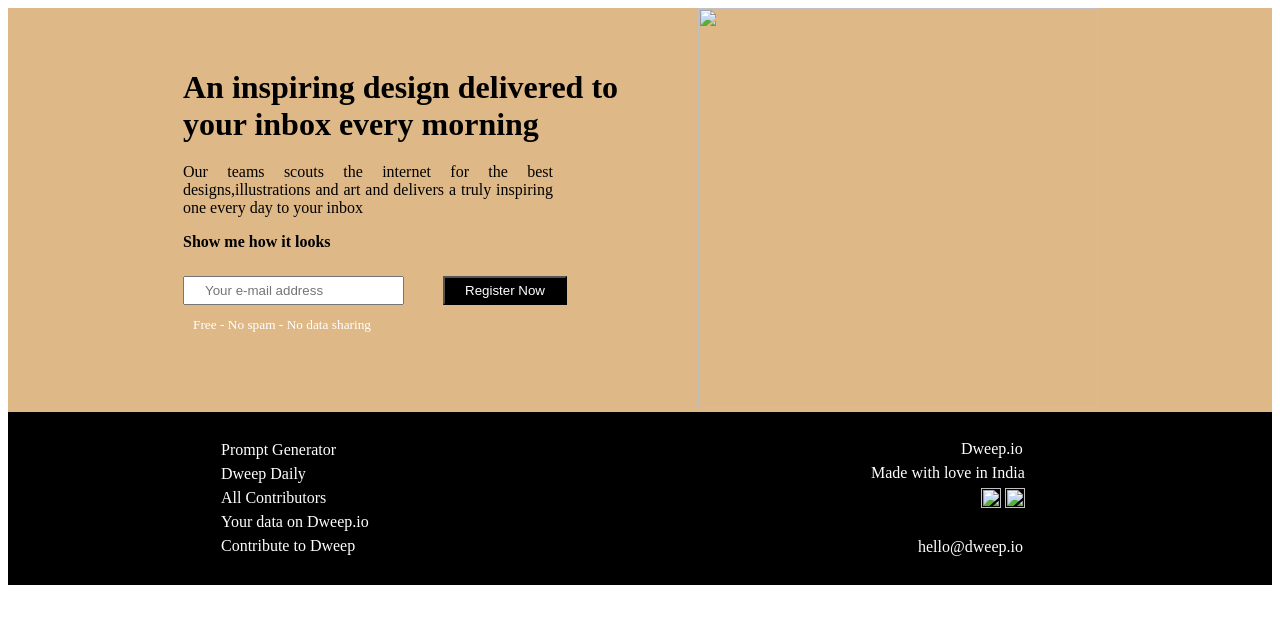
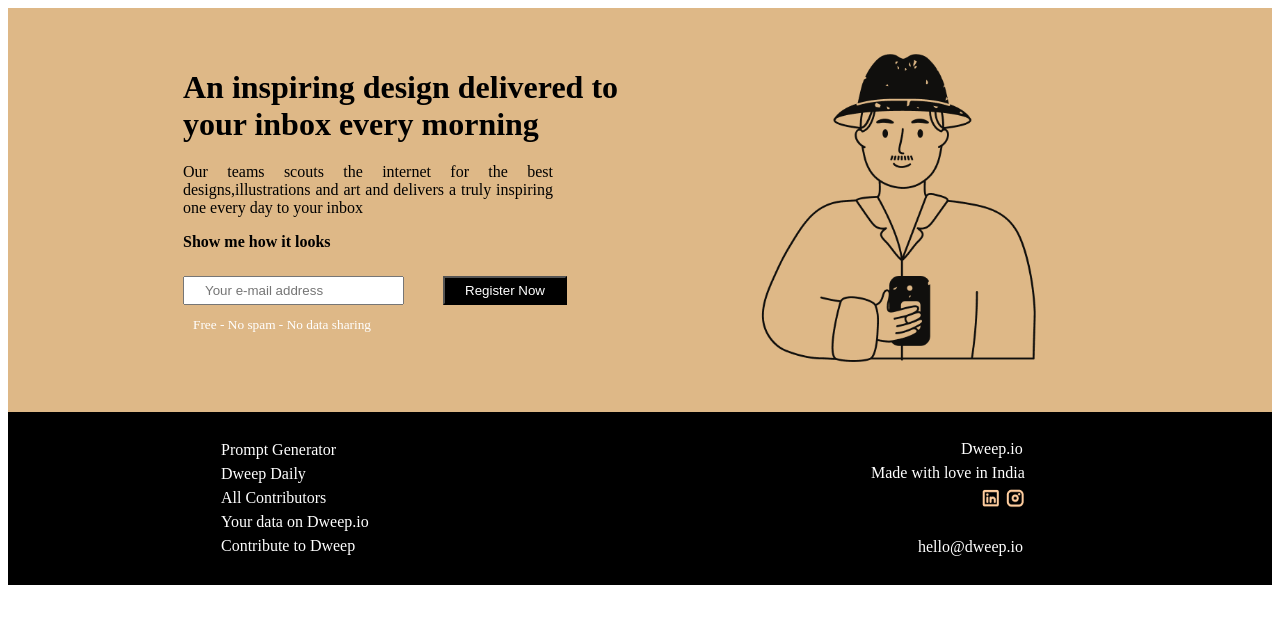
Before and after one commit to AbidDhankwala123/Micro-Project-1, a plain HTML site: page index.html in a window 1280 px wide. Drawn offline with Linux system fonts and the light colour scheme.

Commit message:
Update index.html

```diff
--- a/index.html
+++ b/index.html
@@ -19,7 +19,7 @@
             <small>Free - No spam - No data sharing</small>
         </div>
         <div id="header-right-div">
-            <img src="MyImages/dweep io 1-1.png" id="selfie">
+            <img src="dweep io 1-1.png" id="selfie">
         </div>
     </header>
     <footer>
@@ -38,8 +38,8 @@
                 <li>Made with love in India</li>
 
                 <li id="thirdLi">
-                    <img src="MyImages/LinkedinLogo.png" id="linkedinlogo">
-                    <img src="MyImages/InstagramLogo.png" id="instagramlogo">
+                    <img src="LinkedinLogo.png" id="linkedinlogo">
+                    <img src="InstagramLogo.png" id="instagramlogo">
                 </li>
 
                 <li id="hello-email">hello@dweep.io</li>
```
